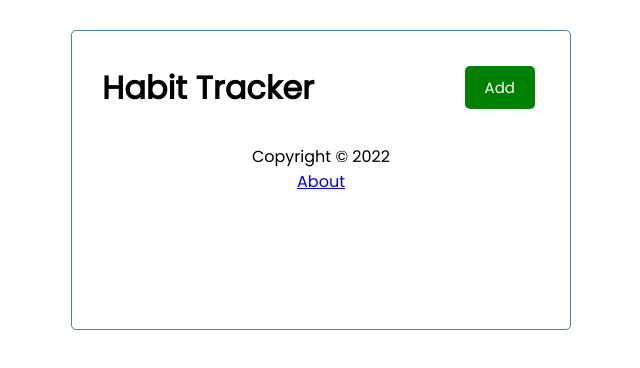
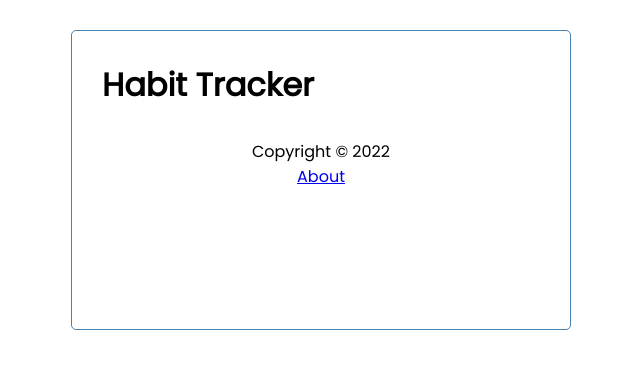
Before and after one commit to grantwhiteman/habit-tracker, a React (Create React App) app: page / in a window 1280 px wide. Shown: the top 368 px of the page, without its empty margins (319-959 px from the left). Built offline with nearby package versions, Linux system fonts and the light colour scheme.

Commit message:
Bug where add button wasnt appearing on gh-pages

```diff
--- a/src/components/Header.js
+++ b/src/components/Header.js
@@ -7,7 +7,7 @@ const Header = ({ title, onAdd, showAdd }) => {
     return (
         <header className='header'>
             <h1>{title}</h1>
-            {location.pathname === '/' && <Button color={showAdd ? 'green' : 'red'} text={showAdd ? 'Add' : 'Close'} onClick={onAdd} />}
+            {location.pathname === '/react-portfolio' && <Button color={showAdd ? 'green' : 'red'} text={showAdd ? 'Add' : 'Close'} onClick={onAdd} />}
         </header>
     )
 }
```
